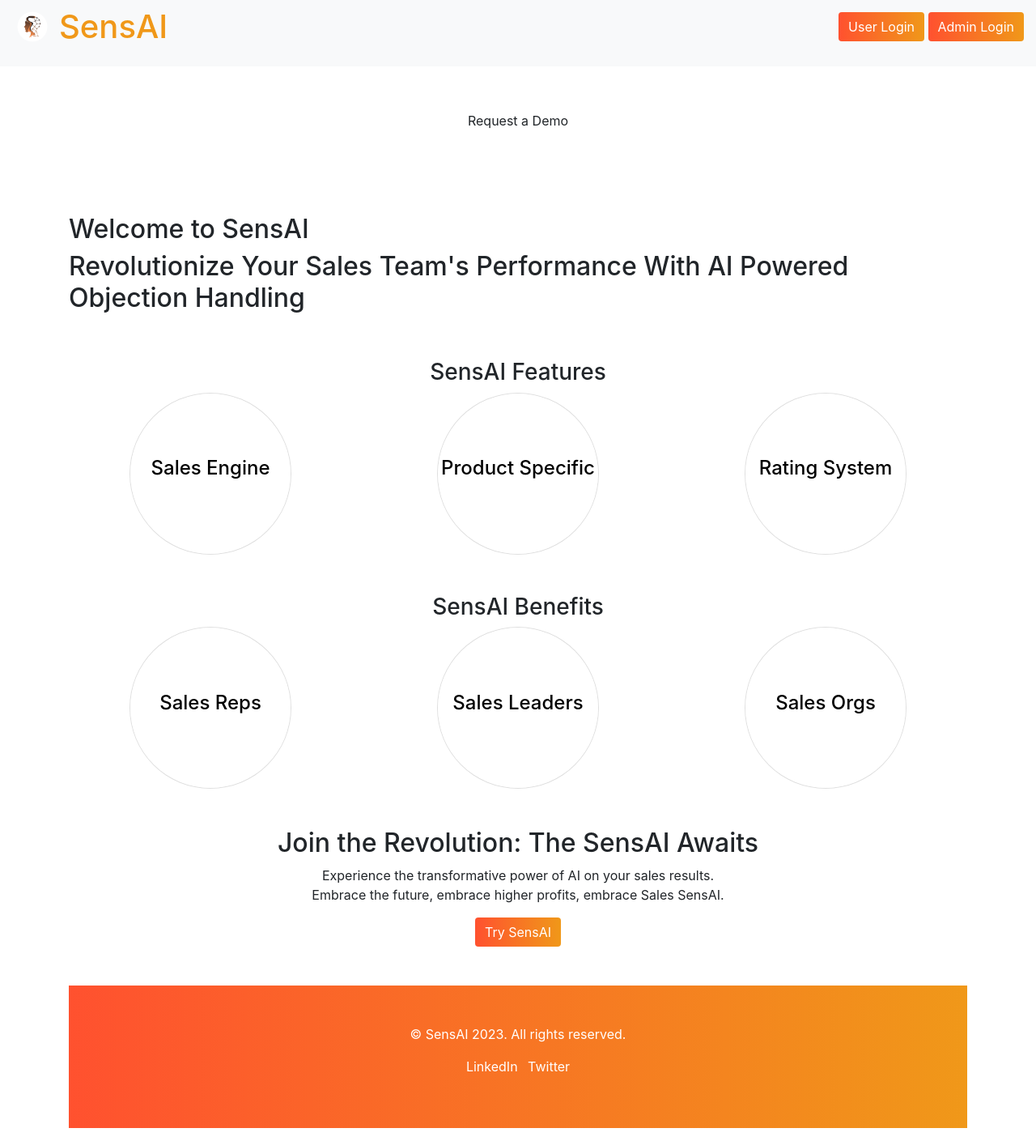
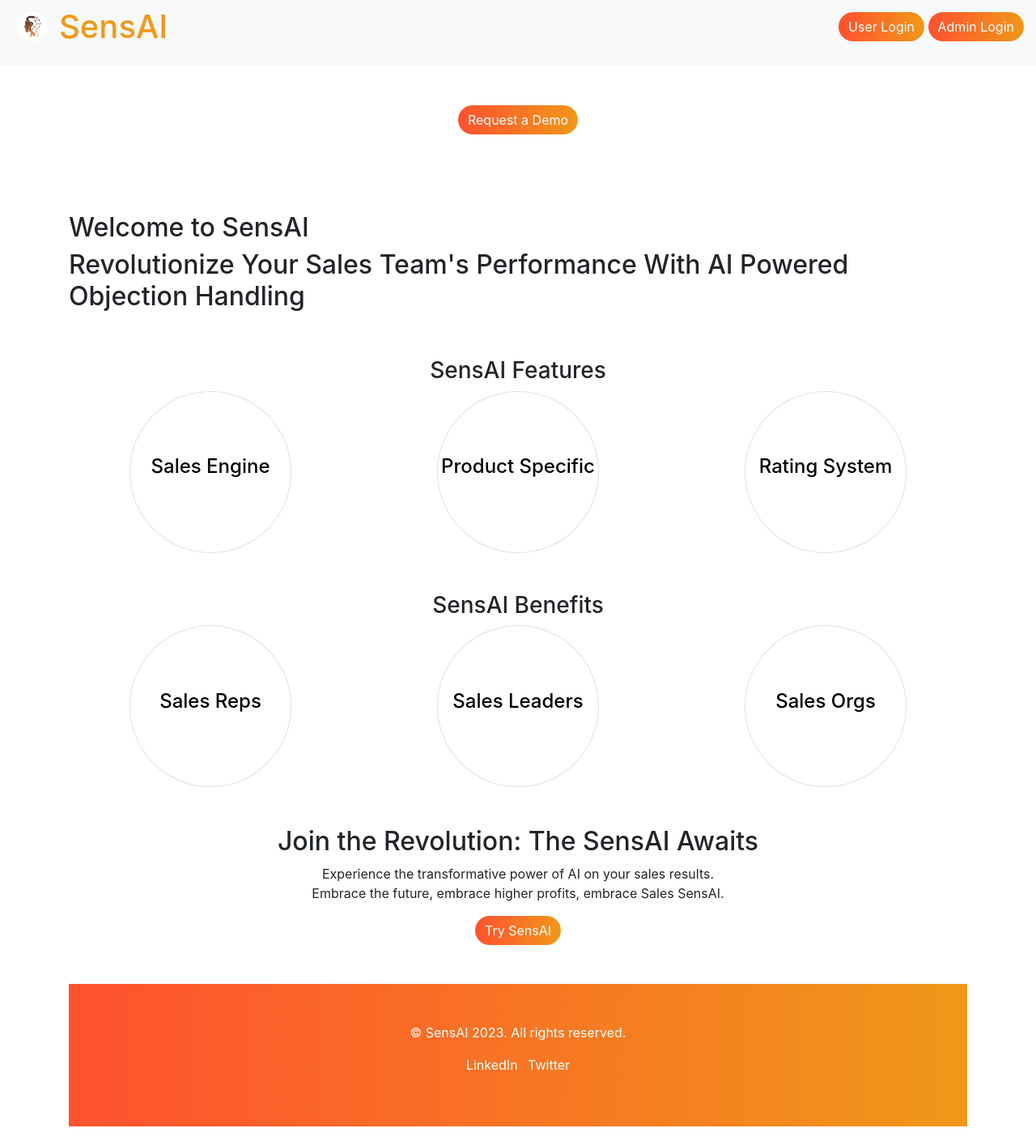
Before and after one commit to wooyakob/sensaigroup, a Flask app: page / in a window 1280 px wide. Shown: the top 1409 px of the page at 81% size. Run offline with Flask 3, Linux system fonts and the light colour scheme; parts of the project's set-up code (start-up, migrations or seed data) failed here and were passed over; some libraries are stand-ins or nearby versions.

Commit message:
fix buttons, rounded, orange

```diff
--- a/static/landing.css
+++ b/static/landing.css
@@ -38,6 +38,7 @@ h1 {
     );
     color: #fff;
     border: none;
+    border-radius: 20px;
 }
 
 .card {
--- a/templates/landing.html
+++ b/templates/landing.html
@@ -34,7 +34,7 @@
 
     <section class="hero text-white text-center py-5">
         <div class="container">
-            <a href="mailto:jake_wood@mac.com?subject=Sales%20Sensei%20-%20Request%20Demo" class="btn btn-white">Request a Demo</a>
+            <a href="mailto:jake_wood@mac.com?subject=Sales%20Sensei%20-%20Request%20Demo" class="btn btn-orange">Request a Demo</a>
         </div>
     </section>
 
```
